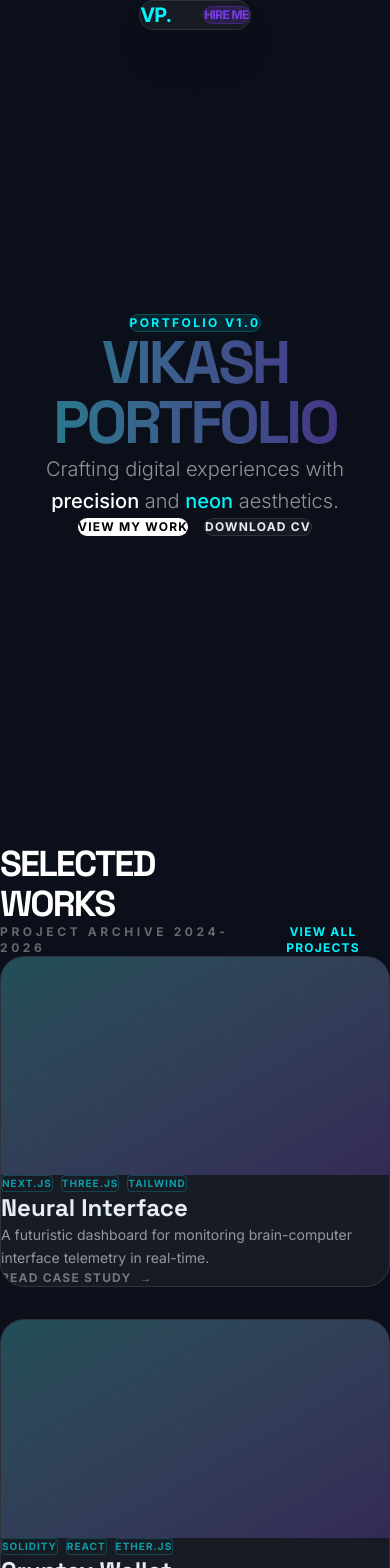
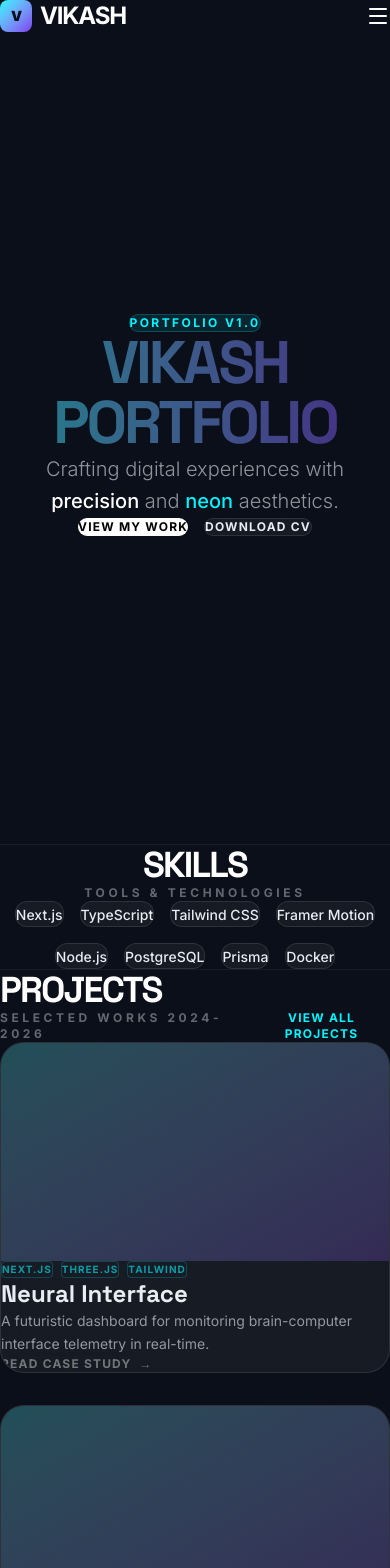
Before and after one commit to vikash-connect/Portfolio, a Next.js app: page / in a window 390 px wide. Shown: the top 1568 px of the page. Built offline with nearby package versions, Linux system fonts and the light colour scheme.

Commit message:
feat: upgrade to premium sticky glassmorphism navbar with mobile menu

```diff
--- a/app/globals.css
+++ b/app/globals.css
@@ -12,6 +12,9 @@
 
   --animate-blob: blob 7s infinite;
   --animate-pulse-slow: pulse 4s cubic-bezier(0.4, 0, 0.6, 1) infinite;
+
+  --shadow-neon-cyan: 0 0 15px var(--neon-cyan);
+  --shadow-neon-purple: 0 0 15px var(--neon-purple);
 
   @keyframes blob {
     0% {
--- a/app/page.tsx
+++ b/app/page.tsx
@@ -29,7 +29,7 @@ export default function Home() {
       <Navbar />
 
       {/* Hero Section */}
-      <Section className="flex flex-col items-center justify-center min-h-screen text-center relative">
+      <Section id="about" className="flex flex-col items-center justify-center min-h-screen text-center relative">
         <header className="mb-12 animate-in fade-in slide-in-from-top-8 duration-1000">
           <div className="inline-block px-4 py-1 rounded-full bg-neon-cyan/10 border border-neon-cyan/20 text-neon-cyan text-xs font-bold uppercase tracking-[0.2em] mb-6">
             Portfolio v1.0
@@ -52,12 +52,27 @@ export default function Home() {
         </div>
       </Section>
 
+      {/* Skills Section Placeholder */}
+      <Section id="skills" className="py-24 border-t border-white/5">
+        <div className="text-center mb-16">
+          <h2 className="text-4xl md:text-6xl font-bold tracking-tighter text-white mb-4">SKILLS</h2>
+          <p className="text-text-primary/40 uppercase tracking-[0.3em] text-xs font-bold">Tools & Technologies</p>
+        </div>
+        <div className="flex flex-wrap justify-center gap-4">
+          {["Next.js", "TypeScript", "Tailwind CSS", "Framer Motion", "Node.js", "PostgreSQL", "Prisma", "Docker"].map((skill) => (
+            <div key={skill} className="glass px-6 py-3 rounded-xl border border-white/5 hover:border-neon-cyan/50 hover:shadow-neon-cyan transition-all cursor-default">
+              <span className="text-sm font-medium">{skill}</span>
+            </div>
+          ))}
+        </div>
+      </Section>
+
       {/* Projects Section */}
-      <Section id="work" className="pt-0">
+      <Section id="projects" className="py-24 border-t border-white/5">
         <div className="flex justify-between items-end mb-12">
           <div>
-            <h2 className="text-4xl md:text-6xl font-bold tracking-tighter text-white mb-2">SELECTED WORKS</h2>
-            <p className="text-text-primary/40 uppercase tracking-[0.3em] text-xs font-bold">Project Archive 2024-2026</p>
+            <h2 className="text-4xl md:text-6xl font-bold tracking-tighter text-white mb-2">PROJECTS</h2>
+            <p className="text-text-primary/40 uppercase tracking-[0.3em] text-xs font-bold">Selected Works 2024-2026</p>
           </div>
           <div className="hidden md:block h-px bg-white/10 flex-grow mx-12 mb-4" />
           <button className="text-xs font-bold uppercase tracking-widest text-neon-cyan hover:underline transition-all">
@@ -74,8 +89,30 @@ export default function Home() {
         </div>
       </Section>
 
+      {/* Internship Section Placeholder */}
+      <Section id="internship" className="py-24 border-t border-white/5">
+        <div className="text-center mb-16">
+          <h2 className="text-4xl md:text-6xl font-bold tracking-tighter text-white mb-4">EXPERIENCE</h2>
+          <p className="text-text-primary/40 uppercase tracking-[0.3em] text-xs font-bold">Professional Journey</p>
+        </div>
+        <div className="max-w-3xl mx-auto space-y-8">
+          <div className="glass p-8 rounded-3xl border border-white/5 relative overflow-hidden group">
+            <div className="flex flex-col md:flex-row md:items-center justify-between mb-4">
+              <h3 className="text-2xl font-bold text-neon-purple">Frontend Developer Intern</h3>
+              <span className="text-sm text-text-primary/40 font-bold uppercase tracking-widest">June 2025 - Present</span>
+            </div>
+            <p className="text-text-primary/70 mb-4">Tech Nova Solutions</p>
+            <ul className="list-disc list-inside text-sm text-text-primary/60 space-y-2">
+              <li>Developing high-performance user interfaces using Next.js and Tailwind CSS.</li>
+              <li>Collaborating with senior developers to implement complex animations with Framer Motion.</li>
+              <li>Optimizing application performance and accessibility standards.</li>
+            </ul>
+          </div>
+        </div>
+      </Section>
+
       {/* Contact Section */}
-      <Section id="contact" className="pb-32">
+      <Section id="contact" className="py-24 border-t border-white/5 pb-32">
         <div className="glass p-12 md:p-24 rounded-[3rem] border border-white/5 relative overflow-hidden text-center">
           <div className="absolute inset-0 bg-gradient-to-br from-neon-cyan/5 to-neon-purple/5 pointer-events-none" />
           <h2 className="text-5xl md:text-8xl font-bold tracking-tighter text-white mb-8 relative z-10">
--- a/components/Navbar.tsx
+++ b/components/Navbar.tsx
@@ -1,22 +1,119 @@
-import React from 'react';
+"use client";
+
+import React, { useState, useEffect } from "react";
+import { motion, AnimatePresence } from "framer-motion";
+import { Menu, X } from "lucide-react";
+
+const navLinks = [
+  { name: "About", href: "#about" },
+  { name: "Skills", href: "#skills" },
+  { name: "Projects", href: "#projects" },
+  { name: "Internship", href: "#internship" },
+  { name: "Contact", href: "#contact" },
+];
 
 const Navbar = () => {
+  const [isScrolled, setIsScrolled] = useState(false);
+  const [mobileMenuOpen, setMobileMenuOpen] = useState(false);
+
+  useEffect(() => {
+    const handleScroll = () => {
+      setIsScrolled(window.scrollY > 50);
+    };
+    window.addEventListener("scroll", handleScroll);
+    return () => window.removeEventListener("scroll", handleScroll);
+  }, []);
+
   return (
-    <nav className="fixed top-0 left-0 right-0 z-50 flex justify-center p-6 pointer-events-none">
-      <div className="glass px-8 py-3 rounded-full flex items-center gap-8 pointer-events-auto border border-white/10 shadow-2xl">
-        <div className="text-neon-cyan font-bold tracking-tighter text-xl mr-4">
-          VP.
+    <nav
+      className={`fixed top-0 left-0 right-0 z-50 transition-all duration-500 ease-in-out ${
+        isScrolled
+          ? "py-3 bg-bg/80 backdrop-blur-xl border-b border-white/5 shadow-[0_4px_30px_rgba(0,0,0,0.1)]"
+          : "py-6 bg-transparent"
+      }`}
+    >
+      <div className="max-w-7xl mx-auto px-6 flex items-center justify-between">
+        {/* Logo */}
+        <motion.div
+          initial={{ opacity: 0, x: -20 }}
+          animate={{ opacity: 1, x: 0 }}
+          className="text-2xl font-bold tracking-tighter text-white flex items-center gap-2 group cursor-pointer"
+        >
+          <div className="w-8 h-8 bg-gradient-to-br from-neon-cyan to-neon-purple rounded-lg flex items-center justify-center group-hover:rotate-12 transition-transform duration-300">
+            <span className="text-bg text-sm font-black">V</span>
+          </div>
+          <span className="group-hover:text-neon-cyan transition-colors">VIKASH</span>
+        </motion.div>
+
+        {/* Desktop Links */}
+        <div className="hidden md:flex items-center gap-8">
+          {navLinks.map((link, i) => (
+            <motion.a
+              key={link.name}
+              href={link.href}
+              initial={{ opacity: 0, y: -10 }}
+              animate={{ opacity: 1, y: 0 }}
+              transition={{ delay: i * 0.1 }}
+              className="relative text-sm font-medium text-text-primary/70 hover:text-white transition-colors group py-2"
+            >
+              {link.name}
+              <span className="absolute bottom-0 left-0 w-0 h-[2px] bg-gradient-to-r from-neon-cyan to-neon-purple transition-all duration-300 group-hover:w-full group-hover:shadow-neon-cyan" />
+            </motion.a>
+          ))}
         </div>
-        <div className="hidden md:flex items-center gap-6 text-sm font-medium uppercase tracking-widest text-text-primary/60">
-          <a href="#" className="hover:text-neon-cyan transition-colors">Home</a>
-          <a href="#" className="hover:text-neon-cyan transition-colors">Work</a>
-          <a href="#" className="hover:text-neon-cyan transition-colors">About</a>
-          <a href="#" className="hover:text-neon-cyan transition-colors">Contact</a>
+
+        {/* Right Side Action */}
+        <div className="flex items-center gap-4">
+          <motion.button
+            initial={{ opacity: 0, scale: 0.8 }}
+            animate={{ opacity: 1, scale: 1 }}
+            whileHover={{ scale: 1.05 }}
+            whileTap={{ scale: 0.95 }}
+            className="hidden md:block relative group"
+          >
+            <div className="absolute -inset-0.5 bg-gradient-to-r from-neon-cyan to-neon-purple rounded-full blur opacity-30 group-hover:opacity-100 transition duration-1000 group-hover:duration-200"></div>
+            <div className="relative px-6 py-2 bg-bg rounded-full border border-white/10 text-xs font-bold uppercase tracking-widest text-white leading-none flex items-center">
+              Hire Me
+            </div>
+          </motion.button>
+
+          {/* Mobile Menu Toggle */}
+          <button
+            className="md:hidden text-white p-2"
+            onClick={() => setMobileMenuOpen(!mobileMenuOpen)}
+          >
+            {mobileMenuOpen ? <X size={24} /> : <Menu size={24} />}
+          </button>
         </div>
-        <button className="bg-neon-purple/20 text-neon-purple px-4 py-1.5 rounded-full text-xs font-bold uppercase tracking-tighter border border-neon-purple/30 hover:bg-neon-purple hover:text-white transition-all duration-300">
-          Hire Me
-        </button>
       </div>
+
+      {/* Mobile Menu */}
+      <AnimatePresence>
+        {mobileMenuOpen && (
+          <motion.div
+            initial={{ opacity: 0, height: 0 }}
+            animate={{ opacity: 1, height: "auto" }}
+            exit={{ opacity: 0, height: 0 }}
+            className="md:hidden bg-bg/95 backdrop-blur-2xl border-b border-white/5 overflow-hidden"
+          >
+            <div className="flex flex-col p-6 gap-4">
+              {navLinks.map((link) => (
+                <a
+                  key={link.name}
+                  href={link.href}
+                  className="text-lg font-medium text-text-primary/80 hover:text-neon-cyan transition-colors"
+                  onClick={() => setMobileMenuOpen(false)}
+                >
+                  {link.name}
+                </a>
+              ))}
+              <button className="mt-4 w-full py-4 bg-gradient-to-r from-neon-cyan to-neon-purple rounded-xl font-bold uppercase tracking-widest text-xs">
+                Hire Me
+              </button>
+            </div>
+          </motion.div>
+        )}
+      </AnimatePresence>
     </nav>
   );
 };
--- a/package.json
+++ b/package.json
@@ -9,6 +9,8 @@
     "lint": "eslint"
   },
   "dependencies": {
+    "framer-motion": "^12.38.0",
+    "lucide-react": "^1.14.0",
     "next": "16.2.4",
     "react": "19.2.4",
     "react-dom": "19.2.4"
```
Also changed, not shown: 1 other file (tests, documents, lock files or other folders).
